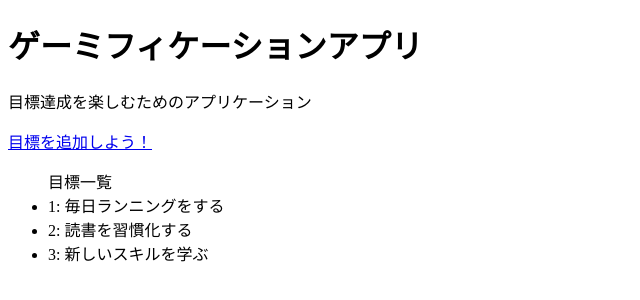
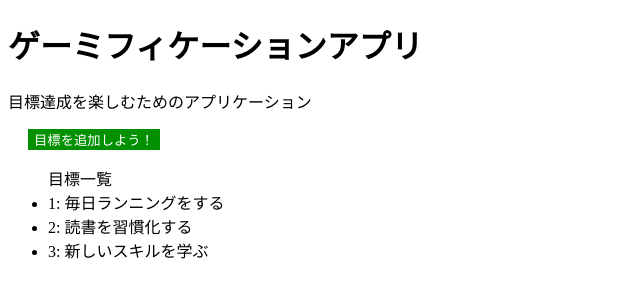
Before and after one commit to riku-yanagihashi/joint-dev, a plain HTML site: page src/index.html in a window 1280 px wide. Shown: the whole page, without its empty margins (0-640 px from the left). Drawn offline with Linux system fonts and the light colour scheme.

Commit message:
ボタンをデザインしたお

```diff
--- a/src/css/styles.css
+++ b/src/css/styles.css
@@ -1,3 +1,9 @@
 /*
 This file is intentionally left blank.
 */
+.add_task {
+    margin-left: 20px;
+    background-color: rgb(0, 144, 0);
+    color: white;
+    border: none;
+}
--- a/src/index.html
+++ b/src/index.html
@@ -10,7 +10,7 @@
         <header>
             <h1>ゲーミフィケーションアプリ</h1>
             <p>目標達成を楽しむためのアプリケーション</p>
-            <a href="/src/templates/create.html">目標を追加しよう！</a>
+            <button class="add_task" href="/src/templates/create.html">目標を追加しよう！</button>
         </header>
     </header>
 
```
